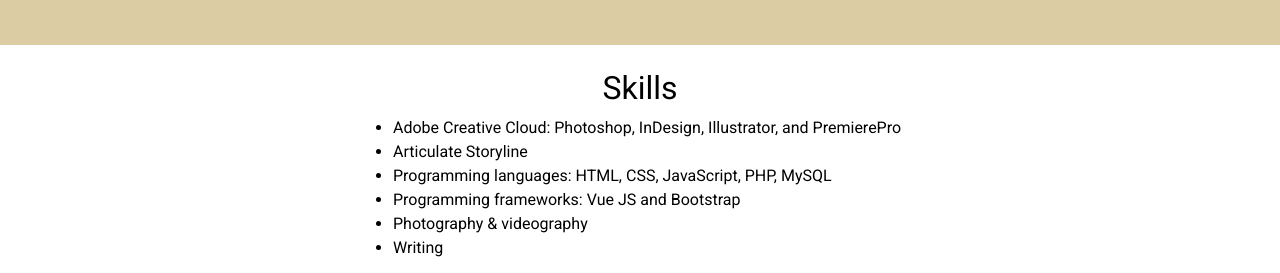
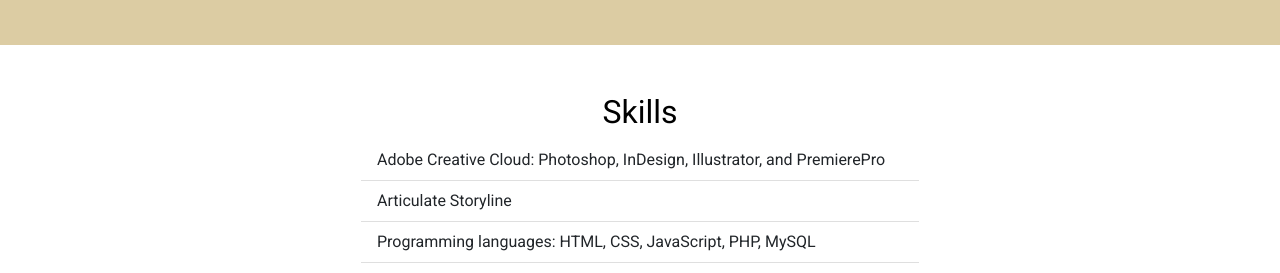
Before and after one commit to christine-hya/Christine-Resume, a plain HTML site: page index.html in a window 1280 px wide. Shown: the part 1034-1307 px from the top of the page. Drawn offline with nearby package versions, Linux system fonts and the light colour scheme.

Commit message:
Update index.html

```diff
--- a/index.html
+++ b/index.html
@@ -91,16 +91,16 @@
   <div class="full-width">
   <!--Skills Section-->
   <section id="skills-section">
-    <h2 class="text-center pt-4">Skills</h2>
+    <h2 class="text-center pt-5">Skills</h2>
     <div class="container">
 
-    <ul class="mx-auto w-50">
-      <li>Adobe Creative Cloud: Photoshop, InDesign, Illustrator, and PremierePro</li>
-      <li>Articulate Storyline</li>
-      <li>Programming languages: HTML, CSS, JavaScript, PHP, MySQL</li>
-      <li>Programming frameworks: Vue JS and Bootstrap</li>
-      <li>Photography & videography</li>
-      <li>Writing</li>
+    <ul class="mx-auto w-50 list-group list-group-flush">
+      <li class="list-group-item">Adobe Creative Cloud: Photoshop, InDesign, Illustrator, and PremierePro</li>
+      <li class="list-group-item">Articulate Storyline</li>
+      <li class="list-group-item">Programming languages: HTML, CSS, JavaScript, PHP, MySQL</li>
+      <li class="list-group-item">Programming frameworks: Vue JS and Bootstrap</li>
+      <li class="list-group-item">Photography & videography</li>
+      <li class="list-group-item">Writing</li>
     </ul>
 
       </div>
```
